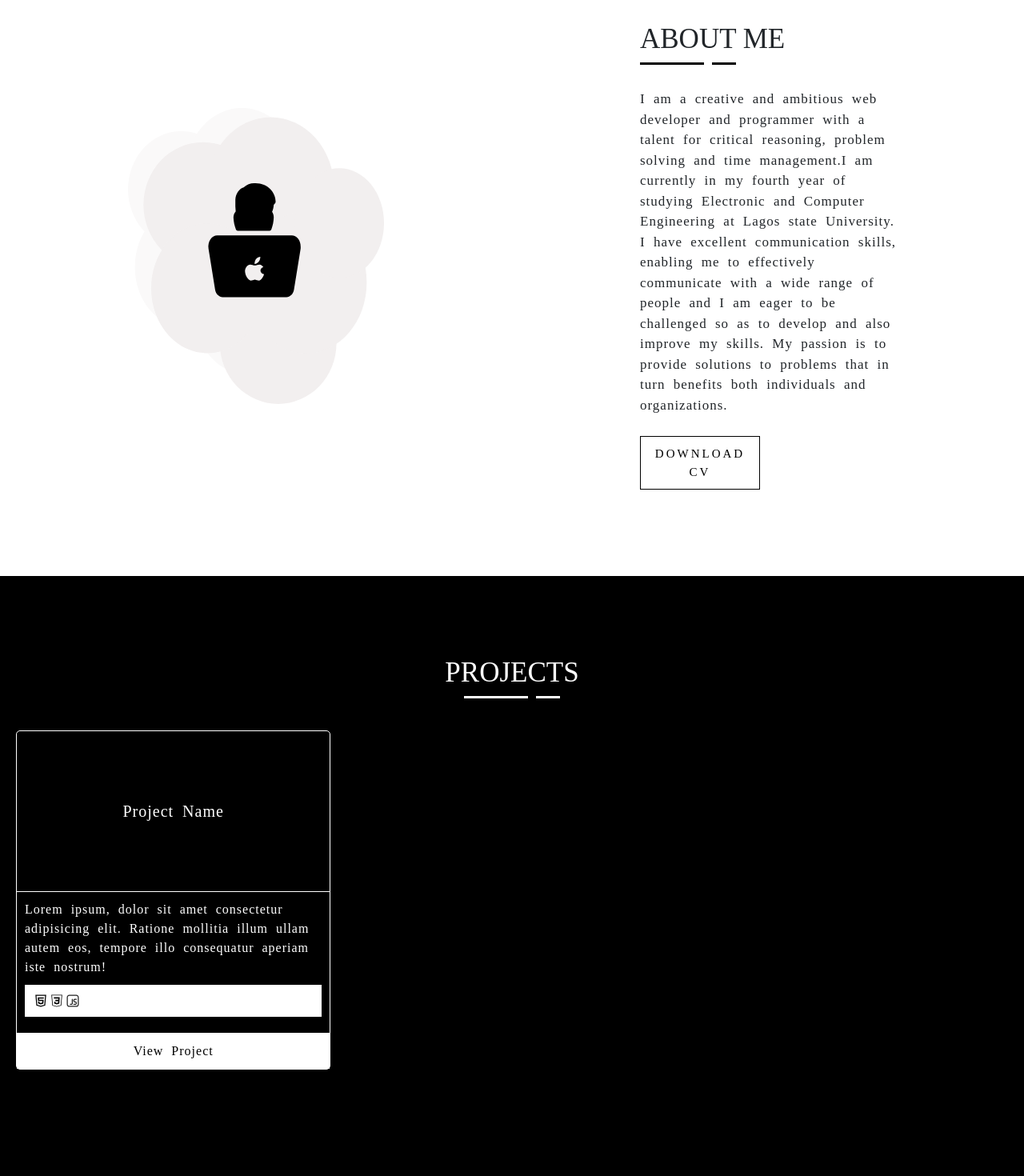
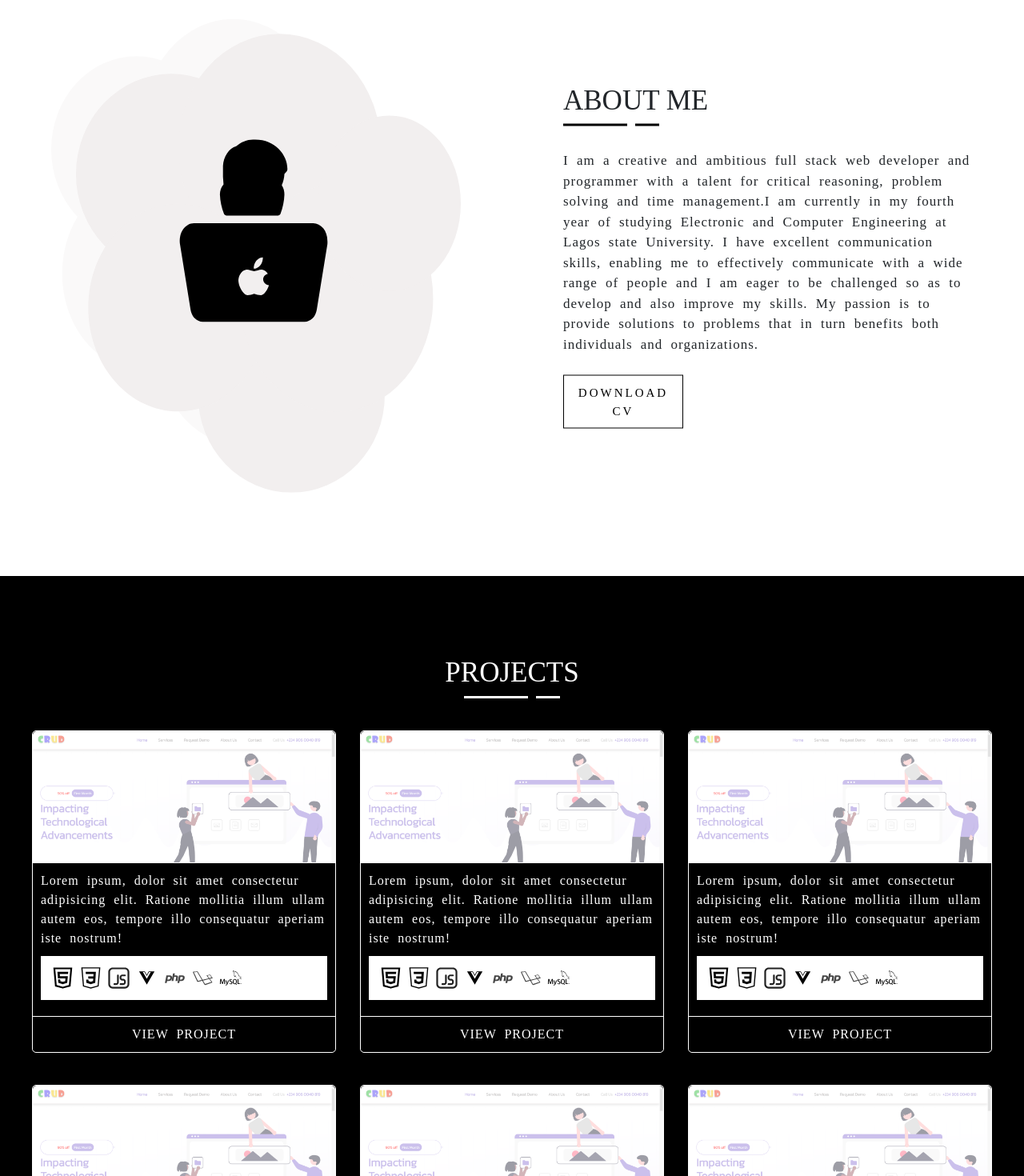
Before and after one commit to MoshoodRafiu/portfolio, a Vue app: page / in a window 1280 px wide. Shown: the part 880-2350 px from the top of the page at 80% size. Built offline with nearby package versions, Linux system fonts and the light colour scheme; a web font is replaced by a local one; what vue-particles would draw is missing.

Commit message:
Finish up projects page

```diff
--- a/src/App.vue
+++ b/src/App.vue
@@ -3,6 +3,7 @@
     <app-header/>
     <app-about/>
     <app-projects/>
+    <app-contact/>
   </div>
 </template>
 
@@ -10,13 +11,15 @@
 import Header from './components/Header';
 import About from './components/About';
 import Projects from './components/Projects';
+import Contact from './components/Contact';
 
 export default {
   name: 'App',
   components: {
     appHeader: Header,
     appAbout: About,
-    appProjects: Projects
+    appProjects: Projects,
+    appContact: Contact
   }
 }
 </script>
--- a/src/components/About.vue
+++ b/src/components/About.vue
@@ -11,13 +11,15 @@
                     <div class="about--section-header">
                         <h3>About Me</h3>
                         <div class="underline">
-                            <div class="underline-start"></div>
-                            <div class="underline-end"></div>
+                            <div class="underline-container">
+                                <div class="underline-start"></div>
+                                <div class="underline-end"></div>
+                            </div>
                         </div>
                     </div>
                     <div class="about--section-content">
                         <p>
-                            I am a creative and ambitious web developer and programmer with a talent for critical reasoning, problem solving
+                            I am a creative and ambitious full stack web developer and programmer with a talent for critical reasoning, problem solving
                         and time management.I am currently in my fourth year of studying Electronic and Computer Engineering at Lagos
                         state University. I have excellent communication skills, enabling me to effectively communicate with a wide range
                         of people and I am eager to be challenged so as to develop and also improve my skills. My passion is to provide
@@ -51,6 +53,7 @@ export default {
         position: absolute;
         top: 50%;
         left: 50%;
+        width: 80%;
         transform: translateX(-50%)translateY(-50%);
     }
     .about--item-content
@@ -92,6 +95,9 @@ export default {
         height: 3px;
         background: #000;
     }
+      .underline-container{
+            display: flex;
+        }
     .underline-start{
         width: 80px;
     }
@@ -103,8 +109,12 @@ export default {
         .about--item.image--section{
             display: none;
         }
-        .about--item{
-            margin: 100px 0;
+        .about--item-content
+        .about--section-header h3{
+            text-align: center;
+        }
+        .underline-container{
+            margin: auto;
         }
     }
 </style>
--- /dev/null
+++ b/src/components/Contact.vue
@@ -0,0 +1,18 @@
+<template>
+    <div>
+        <section id="contact">
+            Hey
+        </section>
+    </div>
+</template>
+<script>
+export default {
+
+}
+</script>
+<style>
+    #contact{
+        height: 70vh;
+        background: #fff;
+    }
+</style>
--- a/src/components/Header.vue
+++ b/src/components/Header.vue
@@ -135,7 +135,7 @@ export default {
 <style>
     header{
         width: 100%;
-        min-height: 100vh;
+        height: 100vh;
         background: black;
         color: white;
     }
--- a/src/components/Projects.vue
+++ b/src/components/Projects.vue
@@ -14,10 +14,10 @@
                     </div>
                     <div class="projects--section-header">
                         <div class="row">
-                            <div class="col-lg-4 col-md-6">
+                            <div class="col-lg-4 col-md-6" v-for="index in 6" :key="index">
                                 <div class="project--container">
                                     <div class="project--header">
-                                        Project Name
+                                        <img src="../assets/projects/crud.png" alt="">
                                     </div>
                                     <div class="project--body">
                                         Lorem ipsum, dolor sit amet consectetur adipisicing elit. Ratione mollitia illum ullam autem eos, tempore illo consequatur aperiam iste nostrum!
@@ -26,6 +26,10 @@
                                         <img src="../assets/techs/html.svg" class="project--footer-tech" alt="html">
                                         <img src="../assets/techs/css.svg" class="project--footer-tech" alt="html">
                                         <img src="../assets/techs/javascript.svg" class="project--footer-tech" alt="html">
+                                        <img src="../assets/techs/vue.svg" class="project--footer-tech" alt="html">
+                                        <img src="../assets/techs/php.svg" class="project--footer-tech" alt="html">
+                                        <img src="../assets/techs/laravel.svg" class="project--footer-tech" alt="html">
+                                        <img src="../assets/techs/mysql.svg" class="project--footer-tech" alt="html">
                                     </div>
                                     <div class="project--view">
                                         <a href="#">View Project</a>
@@ -47,20 +51,12 @@ export default {
 <style>
     #projects{
         background: #000;
-        min-height: 100vh;
         width: 100%;
+        padding: 100px 40px;
         position: relative;
     }
     .projects--container{
-        min-height: 100vh;
-        position: absolute;
-        top: 50%;
-        left: 50%;
-        transform: translateX(-50%)translateY(-50%);
         width: 100%;
-    }
-    .projects--container-content{
-        margin: 100px 20px;
     }
     .projects--section-header{
         text-align: center;
@@ -84,10 +80,13 @@ export default {
     }
     .project--container .project--header{
         font-size: 20px;
-        height: 200px;
         display: flex;
         justify-content: center;
         align-items: center;
+    }
+    .project--container .project--header img{
+        width: 100%;
+        border-radius: 5px 5px 0 0;
     }
     .project--container .project--body{
         border-top: 0.1px solid #ffffff;
@@ -99,18 +98,25 @@ export default {
         background: #fff;
         margin: 0 10px 20px 10px;
         display: flex;
+        overflow-x: auto;
     }
     .project--footer-tech{
-        width: 20px;
+        width: 35px;
     }
     .project--container .project--view{
         border-top: 0.1px solid #ffffff;
         padding: 10px;
-        background: #fff;
-        color: #000;
+        /* background: #fff; */
+        /* color: #000; */
     }
      .project--container .project--view a{
-        color: #000;
+        color: #fff;
         text-decoration: none;
+        text-transform: uppercase;
+    }
+    @media screen and (max-width: 500px) {
+        #projects{
+            padding: 100px 20px;
+        }
     }
 </style>
```
Also changed, not shown: src/assets/projects/crud.png (added).
